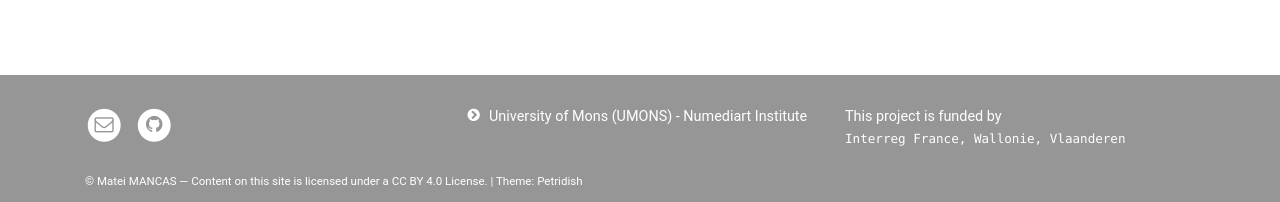
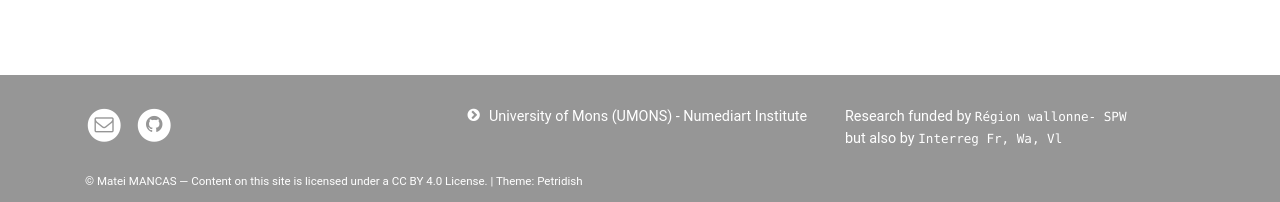
Before and after one commit to numediart/mancas, a Jekyll site: the page built from pages/team.md, in a window 1280 px wide. Shown: the part 833-1035 px from the top of the page. Built offline with Jekyll 4.4.1, drawn with Linux system fonts in a browser that asks for light colours.

Commit message:
footr and welcome

```diff
--- a/_data/footer.yml
+++ b/_data/footer.yml
@@ -10,8 +10,8 @@ columns:
       new_window: true
 
   - description: > # E.g. funding acknowledgement. Can be Markdown
-      This project is funded by <br/>
-      [`Interreg France, Wallonie, Vlaanderen`](https://www.interreg-fwvl.eu)
+      Research funded by [`Région wallonne- SPW`](https://recherche-technologie.wallonie.be/fr/menu/acteurs-institutionnels/service-public-de-wallonie-services-en-charge-de-la-recherche-et-des-technologies/departement-de-la-recherche-et-du-developpement-technologique/direction-des-projets-de-recherche/direction-des-projets-de-recherche.html) <br/>
+      but also by [`Interreg Fr, Wa, Vl`](https://www.interreg-fwvl.eu)
     links:
 
 # Small print license statement to add at the bottom of the footer. Can be Markdown
```
Also changed, not shown: pages/project.md (+4 -21 lines).
